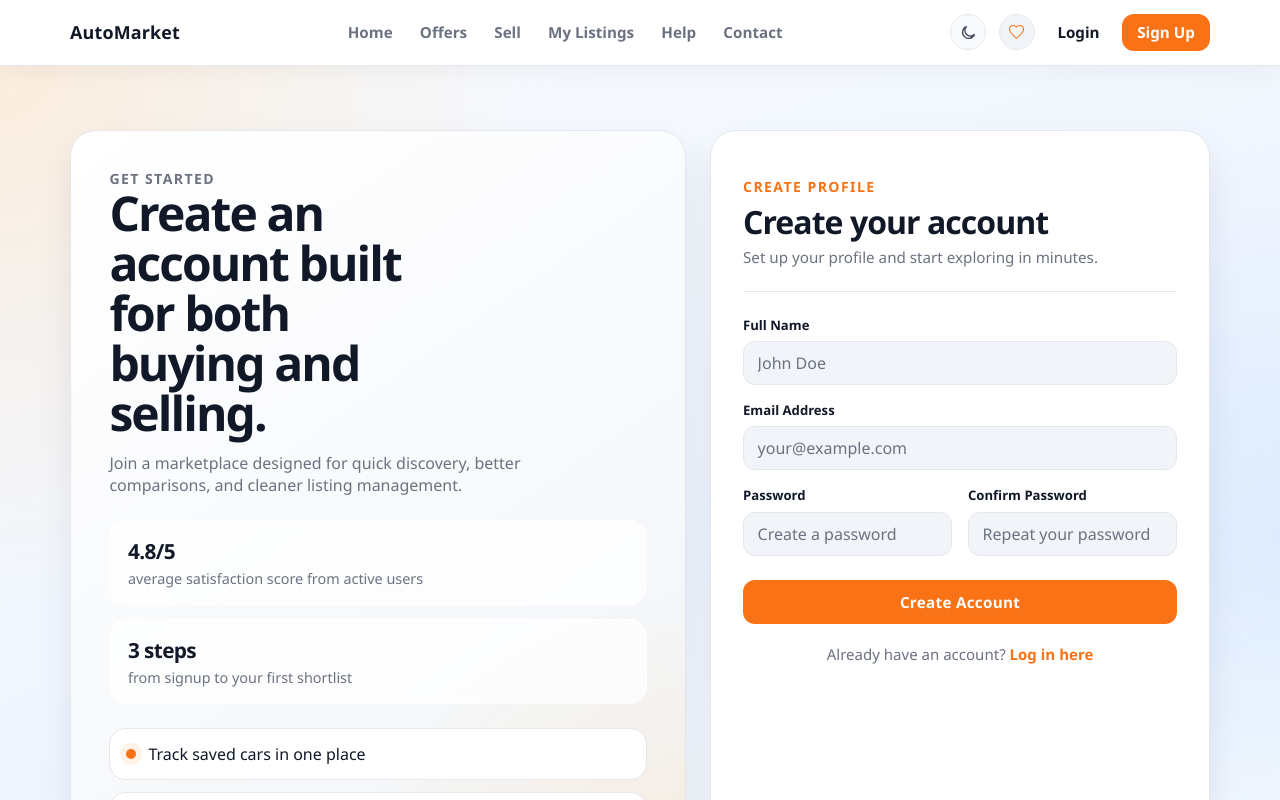
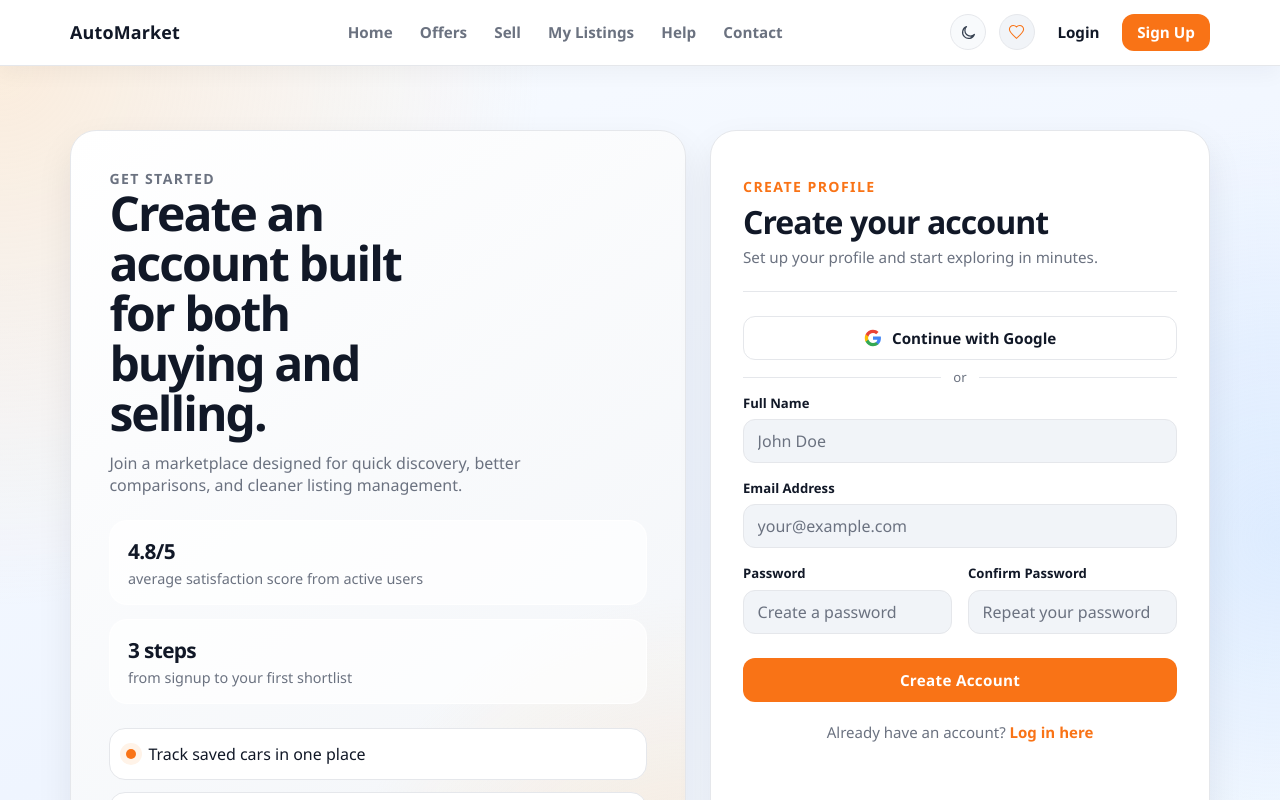
Before and after one commit to WebFaraon/CarWebSite-Front, a React (Vite) app: page /signup in a window 1280 px wide. Shown: the top 800 px of the page. Built offline with nearby package versions, Linux system fonts and the light colour scheme.

Commit message:
Added google login/register button

```diff
--- a/src/components/home/HeroSection.tsx
+++ b/src/components/home/HeroSection.tsx
@@ -1,3 +1,4 @@
+import { useEffect, useRef, useState } from 'react'
 import SmartSearchBar from '../search/SmartSearchBar.tsx'
 import type { SearchPayload } from '../search/SmartSearchBar.tsx'
 
@@ -5,13 +6,79 @@ interface HeroSectionProps {
   onSearchAction: (payload: SearchPayload) => void
 }
 
+const BASE = 'Find your perfect '
+
+// Each phrase: the accent word (colored) + the rest
+const PHRASES = [
+  { accent: 'car',  rest: ' today!' },
+  { accent: 'deal', rest: ' today!' },
+]
+
+const TYPING_SPEED = 75
+const DELETE_SPEED = 60
+const PAUSE_FULL  = 5000
+const PAUSE_EMPTY = 400
+
 function HeroSection({ onSearchAction }: HeroSectionProps) {
+  const [phraseIndex, setPhraseIndex] = useState(0)
+  const [suffixCount, setSuffixCount] = useState(0)
+  const [isDeleting, setIsDeleting] = useState(false)
+  const timeoutRef = useRef<ReturnType<typeof setTimeout> | null>(null)
+
+  useEffect(() => {
+    const phrase = PHRASES[phraseIndex]
+    const fullSuffix = phrase.accent + phrase.rest
+
+    function tick() {
+      if (!isDeleting) {
+        if (suffixCount < fullSuffix.length) {
+          setSuffixCount((c) => c + 1)
+          timeoutRef.current = setTimeout(tick, TYPING_SPEED)
+        } else {
+          // Fully typed — pause then start deleting
+          timeoutRef.current = setTimeout(() => {
+            setIsDeleting(true)
+          }, PAUSE_FULL)
+        }
+      } else {
+        if (suffixCount > 0) {
+          setSuffixCount((c) => c - 1)
+          timeoutRef.current = setTimeout(tick, DELETE_SPEED)
+        } else {
+          // Fully deleted — switch phrase and start typing
+          timeoutRef.current = setTimeout(() => {
+            setPhraseIndex((i) => (i + 1) % PHRASES.length)
+            setIsDeleting(false)
+          }, PAUSE_EMPTY)
+        }
+      }
+    }
+
+    timeoutRef.current = setTimeout(tick, isDeleting ? DELETE_SPEED : TYPING_SPEED)
+    return () => {
+      if (timeoutRef.current) clearTimeout(timeoutRef.current)
+    }
+    // eslint-disable-next-line react-hooks/exhaustive-deps
+  }, [suffixCount, isDeleting, phraseIndex])
+
+  // Build the colored rendering of the typed suffix
+  const phrase = PHRASES[phraseIndex]
+  const typedAccent = phrase.accent.slice(0, Math.min(suffixCount, phrase.accent.length))
+  const typedRest   = suffixCount > phrase.accent.length
+    ? phrase.rest.slice(0, suffixCount - phrase.accent.length)
+    : ''
+
   return (
     <section className="hero-section">
       <div className="container">
         <div className="hero-copy">
           <p className="hero-eyebrow">Buy. Sell. Drive.</p>
-          <h1>Find your perfect car today</h1>
+          <h1>
+            {BASE}
+            {typedAccent && <span className="hero-accent">{typedAccent}</span>}
+            {typedRest}
+            <span className="hero-cursor" aria-hidden="true" />
+          </h1>
           <p>
             Browse trusted listings from verified sellers and discover
             great deals near you.
--- a/src/pages/Auth/Login.css
+++ b/src/pages/Auth/Login.css
@@ -180,6 +180,52 @@
   text-transform: uppercase;
 }
 
+.google-btn {
+  align-items: center;
+  background: var(--surface);
+  border: 1px solid var(--border);
+  border-radius: 12px;
+  color: var(--text);
+  cursor: pointer;
+  display: flex;
+  font-size: 0.95rem;
+  font-weight: 600;
+  gap: 0.65rem;
+  height: 44px;
+  justify-content: center;
+  margin-bottom: 0.25rem;
+  transition: background 0.18s ease, box-shadow 0.18s ease;
+  width: 100%;
+}
+
+.google-btn:hover {
+  background: var(--surface-soft);
+  box-shadow: 0 2px 10px rgba(0, 0, 0, 0.08);
+}
+
+.google-btn svg {
+  flex-shrink: 0;
+  height: 18px;
+  width: 18px;
+}
+
+.auth-divider {
+  align-items: center;
+  color: var(--text-muted);
+  display: flex;
+  font-size: 0.82rem;
+  gap: 0.75rem;
+  margin: 0.5rem 0;
+}
+
+.auth-divider::before,
+.auth-divider::after {
+  background: var(--border);
+  content: '';
+  flex: 1;
+  height: 1px;
+}
+
 .login-form {
   display: flex;
   flex-direction: column;
--- a/src/pages/Auth/Login.tsx
+++ b/src/pages/Auth/Login.tsx
@@ -60,6 +60,18 @@ function Login() {
                   <span className="login-proof-badge">Theme aware</span>
                 </div>
 
+                <button type="button" className="google-btn">
+                  <svg viewBox="0 0 24 24" aria-hidden="true">
+                    <path d="M22.56 12.25c0-.78-.07-1.53-.2-2.25H12v4.26h5.92c-.26 1.37-1.04 2.53-2.21 3.31v2.77h3.57c2.08-1.92 3.28-4.74 3.28-8.09z" fill="#4285F4"/>
+                    <path d="M12 23c2.97 0 5.46-.98 7.28-2.66l-3.57-2.77c-.98.66-2.23 1.06-3.71 1.06-2.86 0-5.29-1.93-6.16-4.53H2.18v2.84C3.99 20.53 7.7 23 12 23z" fill="#34A853"/>
+                    <path d="M5.84 14.09c-.22-.66-.35-1.36-.35-2.09s.13-1.43.35-2.09V7.07H2.18C1.43 8.55 1 10.22 1 12s.43 3.45 1.18 4.93l3.66-2.84z" fill="#FBBC05"/>
+                    <path d="M12 5.38c1.62 0 3.06.56 4.21 1.64l3.15-3.15C17.45 2.09 14.97 1 12 1 7.7 1 3.99 3.47 2.18 7.07l3.66 2.84c.87-2.6 3.3-4.53 6.16-4.53z" fill="#EA4335"/>
+                  </svg>
+                  Continue with Google
+                </button>
+
+                <div className="auth-divider"><span>or</span></div>
+
                 <form className="login-form">
                   <div className="form-group">
                     <label htmlFor="email">Email Address</label>
--- a/src/pages/Auth/Signup.css
+++ b/src/pages/Auth/Signup.css
@@ -144,6 +144,52 @@
   margin: 0;
 }
 
+.google-btn {
+  align-items: center;
+  background: var(--surface);
+  border: 1px solid var(--border);
+  border-radius: 12px;
+  color: var(--text);
+  cursor: pointer;
+  display: flex;
+  font-size: 0.95rem;
+  font-weight: 600;
+  gap: 0.65rem;
+  height: 44px;
+  justify-content: center;
+  margin-bottom: 0.25rem;
+  transition: background 0.18s ease, box-shadow 0.18s ease;
+  width: 100%;
+}
+
+.google-btn:hover {
+  background: var(--surface-soft);
+  box-shadow: 0 2px 10px rgba(0, 0, 0, 0.08);
+}
+
+.google-btn svg {
+  flex-shrink: 0;
+  height: 18px;
+  width: 18px;
+}
+
+.auth-divider {
+  align-items: center;
+  color: var(--text-muted);
+  display: flex;
+  font-size: 0.82rem;
+  gap: 0.75rem;
+  margin: 0.5rem 0;
+}
+
+.auth-divider::before,
+.auth-divider::after {
+  background: var(--border);
+  content: '';
+  flex: 1;
+  height: 1px;
+}
+
 .signup-form {
   display: flex;
   flex-direction: column;
--- a/src/pages/Auth/Signup.tsx
+++ b/src/pages/Auth/Signup.tsx
@@ -54,6 +54,18 @@ function Signup() {
                   <h2>Create your account</h2>
                   <p>Set up your profile and start exploring in minutes.</p>
                 </div>
+
+                <button type="button" className="google-btn">
+                  <svg viewBox="0 0 24 24" aria-hidden="true">
+                    <path d="M22.56 12.25c0-.78-.07-1.53-.2-2.25H12v4.26h5.92c-.26 1.37-1.04 2.53-2.21 3.31v2.77h3.57c2.08-1.92 3.28-4.74 3.28-8.09z" fill="#4285F4"/>
+                    <path d="M12 23c2.97 0 5.46-.98 7.28-2.66l-3.57-2.77c-.98.66-2.23 1.06-3.71 1.06-2.86 0-5.29-1.93-6.16-4.53H2.18v2.84C3.99 20.53 7.7 23 12 23z" fill="#34A853"/>
+                    <path d="M5.84 14.09c-.22-.66-.35-1.36-.35-2.09s.13-1.43.35-2.09V7.07H2.18C1.43 8.55 1 10.22 1 12s.43 3.45 1.18 4.93l3.66-2.84z" fill="#FBBC05"/>
+                    <path d="M12 5.38c1.62 0 3.06.56 4.21 1.64l3.15-3.15C17.45 2.09 14.97 1 12 1 7.7 1 3.99 3.47 2.18 7.07l3.66 2.84c.87-2.6 3.3-4.53 6.16-4.53z" fill="#EA4335"/>
+                  </svg>
+                  Continue with Google
+                </button>
+
+                <div className="auth-divider"><span>or</span></div>
 
                 <form className="signup-form">
                   <div className="form-group">
--- a/src/pages/Home/Home.css
+++ b/src/pages/Home/Home.css
@@ -77,6 +77,27 @@
   letter-spacing: -0.03em;
   line-height: 1.06;
   margin-bottom: 1rem;
+  min-height: 2.2em;
+}
+
+.hero-accent {
+  color: var(--accent);
+}
+
+.hero-cursor {
+  display: inline-block;
+  width: 3px;
+  height: 0.85em;
+  background: var(--accent);
+  margin-left: 2px;
+  vertical-align: text-bottom;
+  border-radius: 2px;
+  animation: blink 0.75s step-end infinite;
+}
+
+@keyframes blink {
+  0%, 100% { opacity: 1; }
+  50%       { opacity: 0; }
 }
 
 .hero-copy > p {
```
